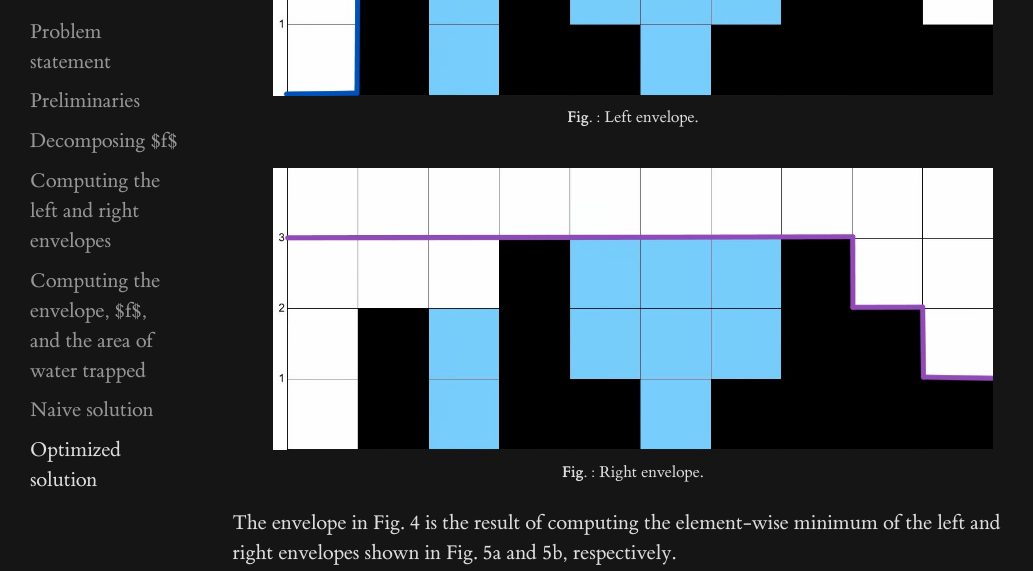
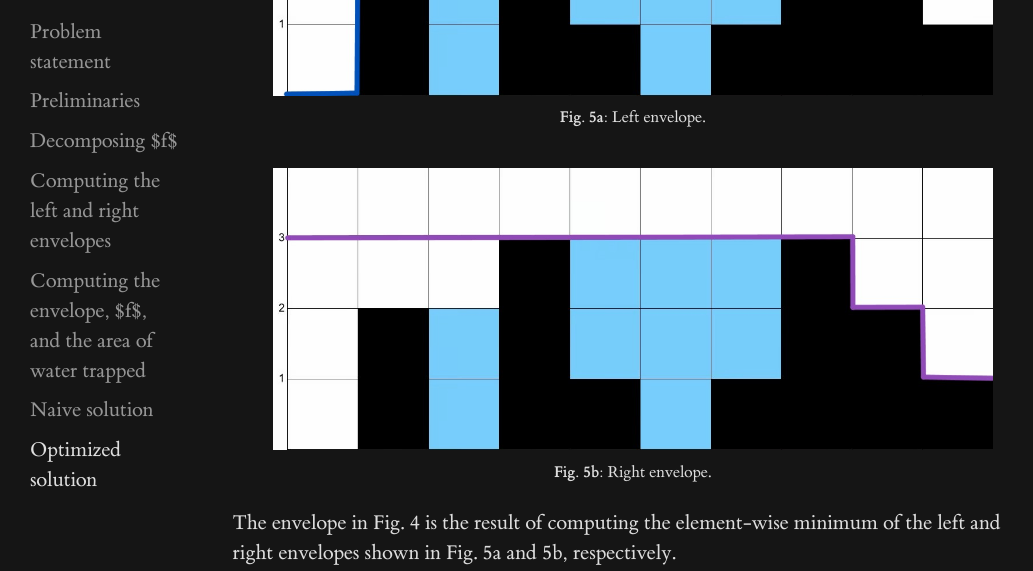
Before and after one commit to mhdadk/mhdadk.github.io, a Jekyll site: the page built from _leetcode_solutions/2026-01-02-trapping-rain-water.md, in a window 1280 px wide and 900 px high, scrolled down 2745 px. Shown: the part 153-724 px from the top of the window, without its empty margins (0-1033 px from the left). Built offline with Jekyll 4.4.1, drawn with Linux system fonts in a browser that asks for light colours; a script that is not in the unit is left out.

Commit message:
fix figure numbers

```diff
--- a/_leetcode_solutions/2026-01-02-trapping-rain-water.md
+++ b/_leetcode_solutions/2026-01-02-trapping-rain-water.md
@@ -73,14 +73,14 @@ blue in Fig. 5a and a "right envelope" shown in purple in Fig. 5b.
 {% include figure.html
    filename="trapping-rain-water/trapping_rain_water_left_envelope.jpg"
    caption='Left envelope.'
-   fignum=5a
+   fignum='5a'
    scale=90
 %}
 
 {% include figure.html
    filename="trapping-rain-water/trapping_rain_water_right_envelope.jpg"
    caption='Right envelope.'
-   fignum=5b
+   fignum='5b'
    scale=90
 %}
 
```
